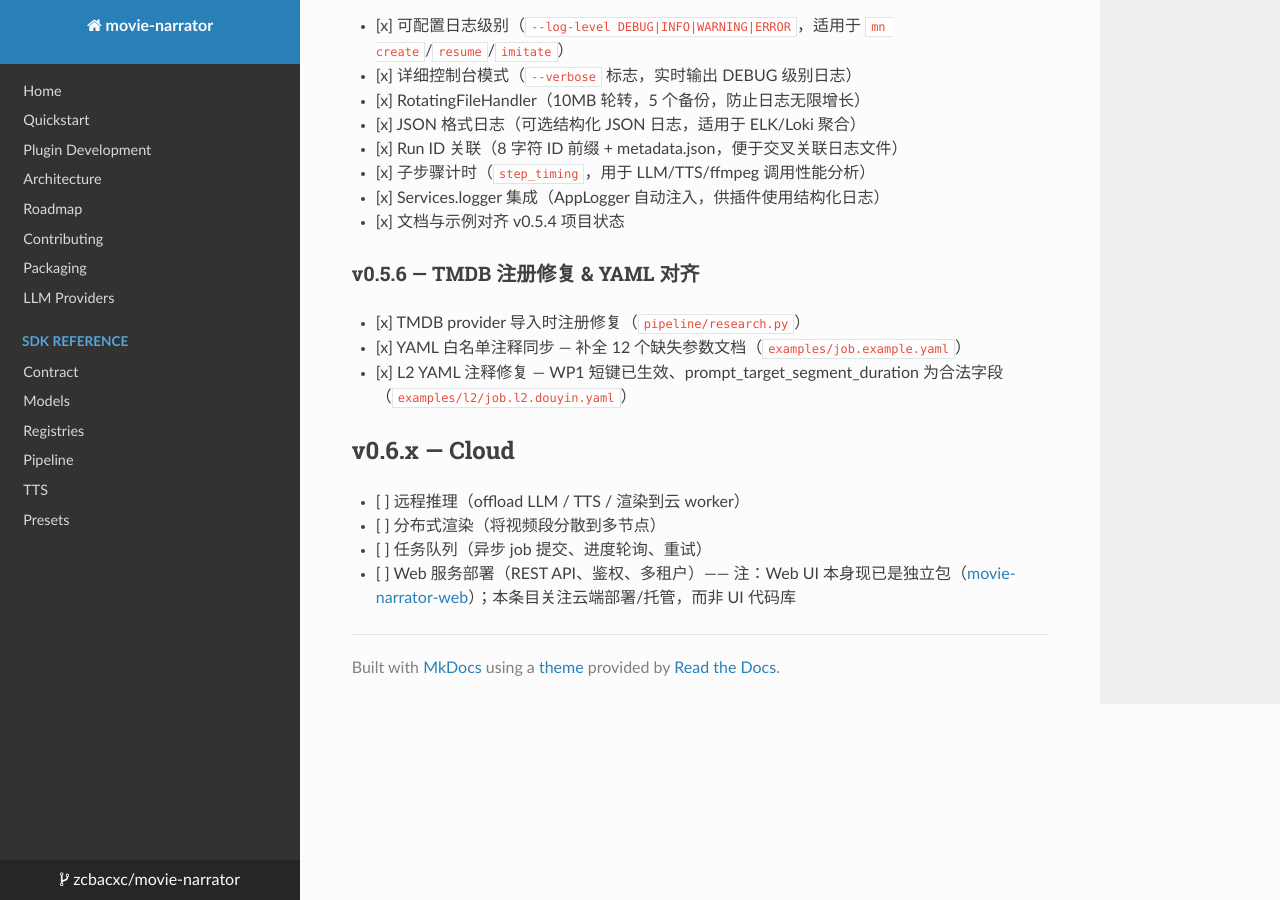
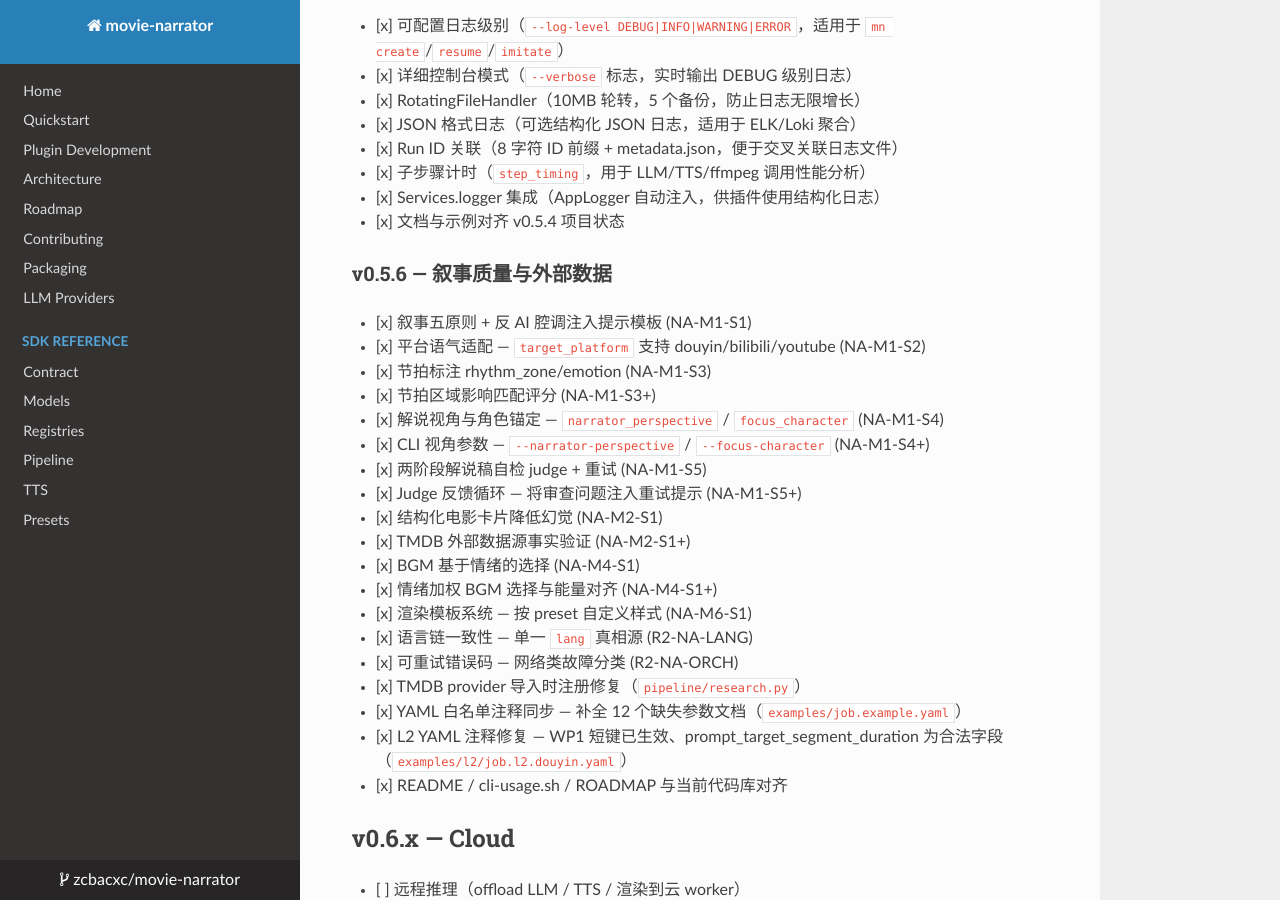
Before and after one commit to zcbacxc/movie-narrator, an MkDocs documentation site: the page built from docs/ROADMAP.zh-CN.md, in a window 1280 px wide and 900 px high, scrolled down 4660 px. Built offline with MkDocs 1.6.1, drawn with Linux system fonts in a browser that asks for light colours; nearby versions of some CDN libraries; a script that is not in the unit is left out.

Commit message:
docs: comprehensive alignment fix for v0.5.6 release
- CHANGELOG: add 15 feature entries (NA-M1~M6, R2-NA-LANG, R2-NA-ORCH)
  that were missing from v0.5.6 section; fix test count 876→853
- ROADMAP (en/zh-CN): add v0.5.6 narrative quality & external data section
  with all 15 features + alignment fixes
- README.md: fix params count 52→77; fix CLI flags count 18→24; add
  --narrator-perspective/--focus-character/--log-level/--verbose to key
  flags list; add perspective/render-template/TMDB to features list;
  update v0.5.6 milestone description
- README.zh-CN.md: fix params count 48→77 and 32→77; fix CLI flags count
  18→24; add missing features (horse race/imitation/VLM/perspective/
  render-template/TMDB) to features list; update key flags list
- cli-usage.sh: add --narrator-perspective/--focus-character to complete
  parameter table; add perspective usage examples section
- .env.example: add MN_TMDB_API_KEY/MN_TMDB_BASE_URL/MN_TMDB_LANGUAGE
  documentation for TMDB fact verification provider

```diff
--- a/docs/ROADMAP.zh-CN.md
+++ b/docs/ROADMAP.zh-CN.md
@@ -177,11 +177,27 @@
 - [x] Services.logger 集成（AppLogger 自动注入，供插件使用结构化日志）
 - [x] 文档与示例对齐 v0.5.4 项目状态
 
-### v0.5.6 — TMDB 注册修复 & YAML 对齐
+### v0.5.6 — 叙事质量与外部数据
 
+- [x] 叙事五原则 + 反 AI 腔调注入提示模板 (NA-M1-S1)
+- [x] 平台语气适配 — `target_platform` 支持 douyin/bilibili/youtube (NA-M1-S2)
+- [x] 节拍标注 rhythm_zone/emotion (NA-M1-S3)
+- [x] 节拍区域影响匹配评分 (NA-M1-S3+)
+- [x] 解说视角与角色锚定 — `narrator_perspective` / `focus_character` (NA-M1-S4)
+- [x] CLI 视角参数 — `--narrator-perspective` / `--focus-character` (NA-M1-S4+)
+- [x] 两阶段解说稿自检 judge + 重试 (NA-M1-S5)
+- [x] Judge 反馈循环 — 将审查问题注入重试提示 (NA-M1-S5+)
+- [x] 结构化电影卡片降低幻觉 (NA-M2-S1)
+- [x] TMDB 外部数据源事实验证 (NA-M2-S1+)
+- [x] BGM 基于情绪的选择 (NA-M4-S1)
+- [x] 情绪加权 BGM 选择与能量对齐 (NA-M4-S1+)
+- [x] 渲染模板系统 — 按 preset 自定义样式 (NA-M6-S1)
+- [x] 语言链一致性 — 单一 `lang` 真相源 (R2-NA-LANG)
+- [x] 可重试错误码 — 网络类故障分类 (R2-NA-ORCH)
 - [x] TMDB provider 导入时注册修复（`pipeline/research.py`）
 - [x] YAML 白名单注释同步 — 补全 12 个缺失参数文档（`examples/job.example.yaml`）
 - [x] L2 YAML 注释修复 — WP1 短键已生效、prompt_target_segment_duration 为合法字段（`examples/l2/job.l2.douyin.yaml`）
+- [x] README / cli-usage.sh / ROADMAP 与当前代码库对齐
 
 ## v0.6.x — Cloud
 
```
Also changed, not shown: CHANGELOG.md (+26 -1 lines), README.md (+6 -3 lines), README.zh-CN.md (+9 -3 lines), docs/ROADMAP.md (+17 -1 lines), 2 other files.
